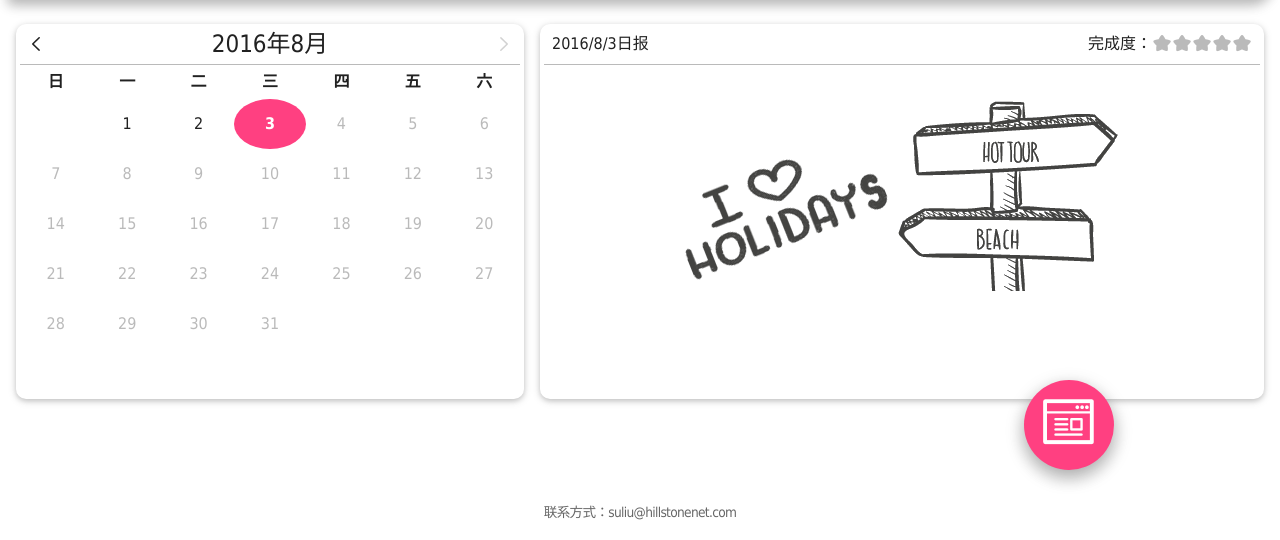
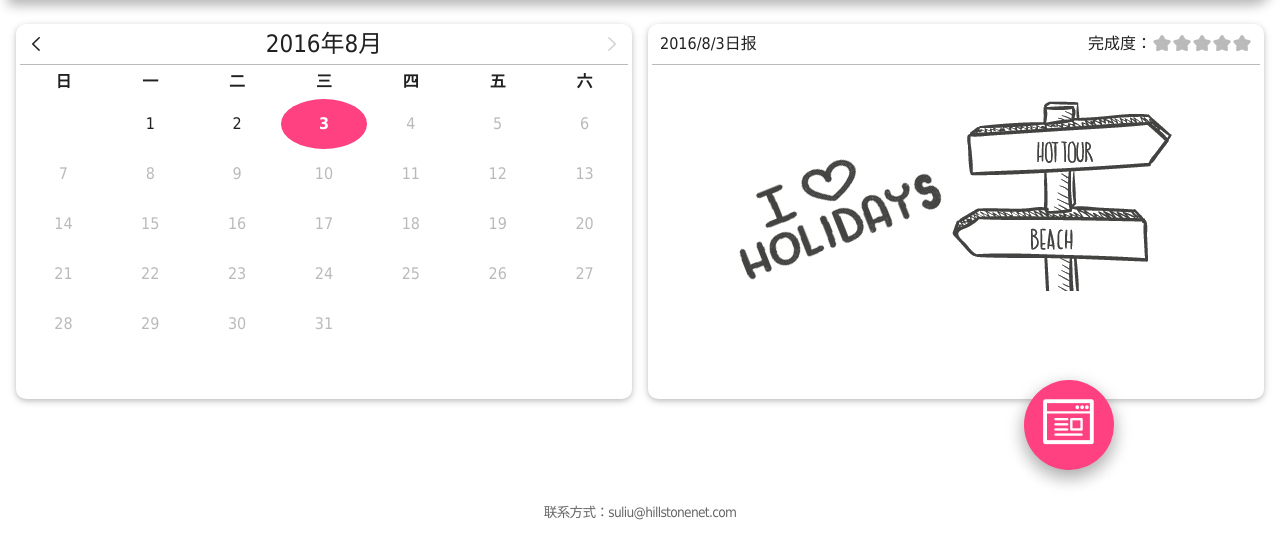
Before and after one commit to helloliusu/helloliusu.github.com, a plain HTML site: page index.html in a window 1280 px wide. Shown: the part 260-800 px from the top of the page. Drawn offline with Linux system fonts and the light colour scheme.

Commit message:
change css

```diff
--- a/style.css
+++ b/style.css
@@ -40,7 +40,7 @@ header> h3 {
     padding: 0 0 10px;
 }
 .date-select, .report {
-    flex-grow: 1;
+    flex: 1 0 0;
     min-width: 500px;
     color: rgba(0, 0, 0, .87);
     border-radius: 10px;
```
